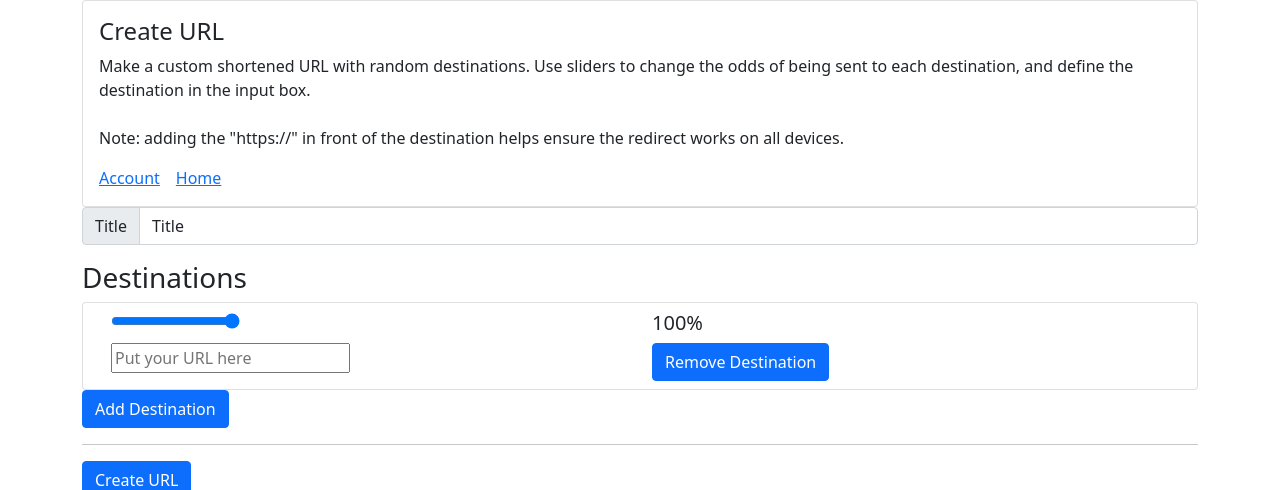
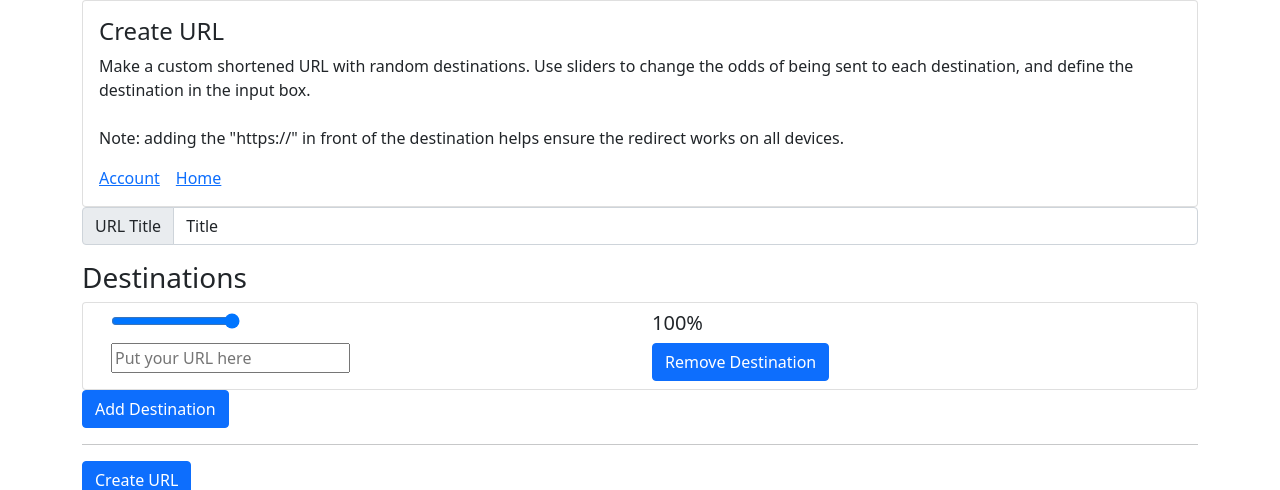
Before and after one commit to wkaisertexas/RandomURL, a Django app: page /create in a window 1280 px wide. Shown: the part 89-579 px from the top of the page. Run offline with Django 3.2, Linux system fonts and the light colour scheme; the visitor is signed in with stand-in values (Sample User, id 1).

Commit message:
Just editing some more stuff

```diff
--- a/url/templates/urls/create.html
+++ b/url/templates/urls/create.html
@@ -18,7 +18,7 @@
     </div>
 
     <div class="input-group mb-3">
-        <span class="input-group-text" id="basic-addon1">Title</span>
+        <span class="input-group-text" id="basic-addon1">URL Title</span>
         <input id="url-title" type="text" class="form-control" placeholder="Title" aria-label="Title" aria-describedby="basic-addon1" value="Title">
     </div>
 
--- a/url/templates/urls/info.html
+++ b/url/templates/urls/info.html
@@ -8,7 +8,7 @@
             <div class="card-body">
 
                 <h5 class="card-title">Information for <a
-                        href="{% url 'random' url.link_string %}">{{ url.title }}"</a></h5>
+                        href="{% url 'random' url.link_string %}">{{ url.title }}</a></h5>
 
                 {% if request.user == url.owner %}
                     <h7 class="card-subtitle">URL has been used {{ url.get_views }} times</h7>
```
